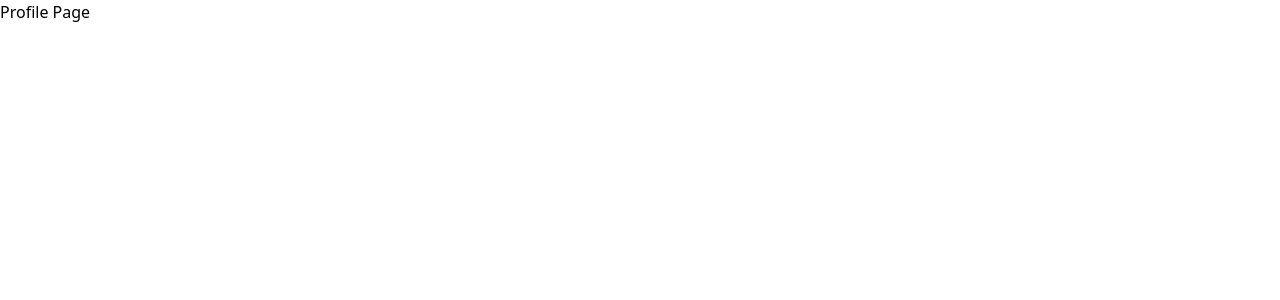
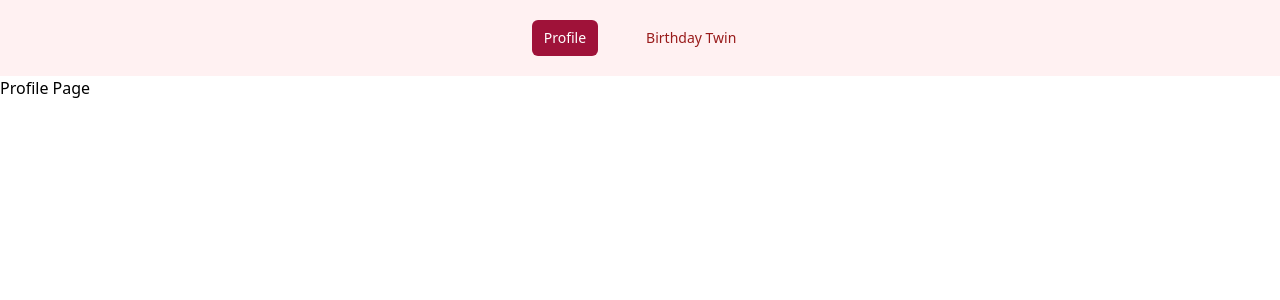
Before and after one commit to shahpreetk/mlh-hackbirthday, a React (Create React App) app: page /profile in a window 1280 px wide. Shown: the top 300 px of the page. Built offline with nearby package versions, Linux system fonts and the light colour scheme; a web font is replaced by a local one.

Commit message:
add Navbar, current not working

```diff
--- /dev/null
+++ b/src/components/NavigationBar.jsx
@@ -0,0 +1,38 @@
+const navigation = [
+  { name: 'Profile', href: '/profile', current: true },
+  { name: 'Birthday Twin', href: '/my-birthday-twin', current: false },
+];
+
+function classNames(...classes) {
+  return classes.filter(Boolean).join(' ');
+}
+
+const NavigationBar = () => {
+  return (
+    <>
+      <header className="mx-auto flex flex-wrap p-5 flex-col md:flex-row items-center justify-center bg-rose-50">
+        <div className="container">
+          <nav className="md:ml-auto flex flex-wrap items-center text-base justify-center">
+            <div className="flex space-x-4">
+              {navigation.map((item) => (
+                <a
+                  key={item.name}
+                  href={item.href}
+                  className={classNames(
+                    item.current ? 'bg-rose-800 text-white' : 'text-red-800 hover:bg-rose-200 hover:text-rose-800',
+                    'px-3 py-2 rounded-md text-sm font-medium mr-5'
+                  )}
+                  aria-current={item.current ? 'page' : undefined}
+                >
+                  {item.name}
+                </a>
+              ))}
+            </div>
+          </nav>
+        </div>
+      </header>
+    </>
+  );
+};
+
+export default NavigationBar;
--- a/src/pages/BirthdayTwin.js
+++ b/src/pages/BirthdayTwin.js
@@ -1,8 +1,11 @@
+import NavigationBar from "../components/NavigationBar";
+
 const BirthdayTwin = () => {
   return (
-    <div>
+    <>
+      <NavigationBar />
       <h1>Birthday Twin</h1>
-    </div>
+    </>
   );
 };
 
--- a/src/pages/NotFound.js
+++ b/src/pages/NotFound.js
@@ -1,8 +1,11 @@
+import NavigationBar from "../components/NavigationBar";
+
 const NotFound = () => {
   return (
-    <div>
+    <>
+      <NavigationBar />
       <h1>Not Found</h1>
-    </div>
+    </>
   );
 };
 
--- a/src/pages/Profile.js
+++ b/src/pages/Profile.js
@@ -1,8 +1,11 @@
+import NavigationBar from "../components/NavigationBar";
+
 const Profile = () => {
   return (
-    <div>
+    <>
+      <NavigationBar />
       <h1>Profile Page</h1>
-    </div>
+    </>
   );
 };
 
```
